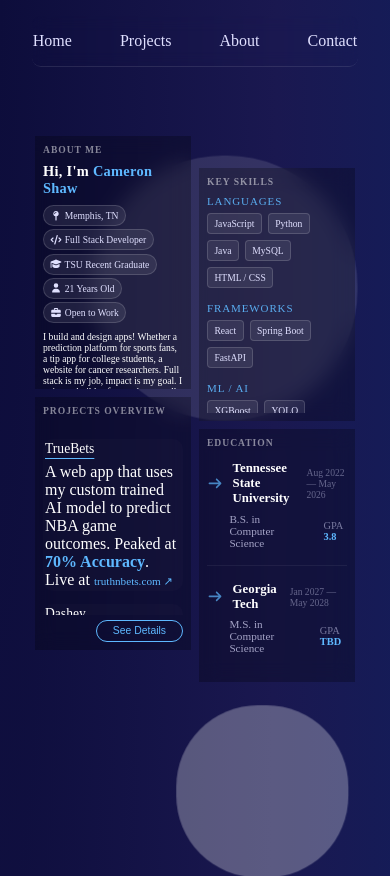
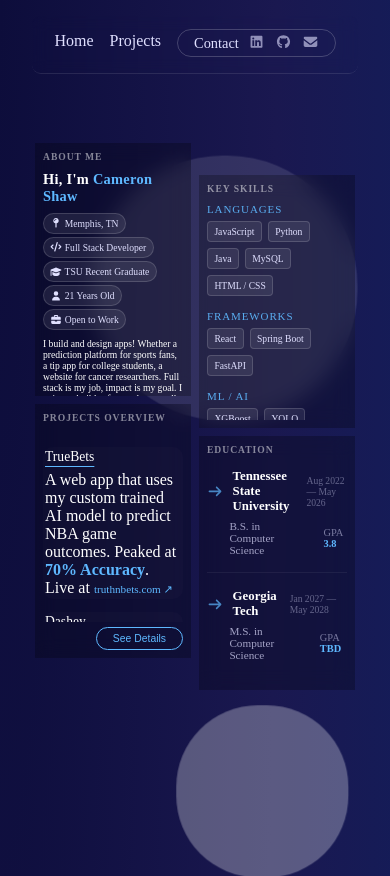
Before and after one commit to Cshaw25/cameron-portfolio, a React (Vite) app: page / in a window 390 px wide. Shown: the top 876 px of the page. Built offline with nearby package versions, Linux system fonts and the light colour scheme.

Commit message:
changed responsive desgin in about section

```diff
--- a/src/components/Nav.jsx
+++ b/src/components/Nav.jsx
@@ -1,15 +1,30 @@
 import React from 'react';
 import '../styles/Nav.css'
+import { FontAwesomeIcon } from '@fortawesome/react-fontawesome';
+import { faEnvelope } from '@fortawesome/free-solid-svg-icons';
+import { faLinkedin, faGithub } from '@fortawesome/free-brands-svg-icons';
 
 function Nav(){
 
   return (
     <nav>
         <ul>
-            <li><a href="/">Home</a></li>
-            <li><a href="/projects">Projects</a></li>
-            <li><a href="/about">About</a></li>
-            <li><a href="/contact">Contact</a></li>
+            <li><a href="#home">Home</a></li>
+            <li><a href="#projects">Projects</a></li>
+            <li><a className="abt-btn" href="#about">About</a></li>
+            <li className="nav-contact">
+                <a className="nav-contact-link">Contact</a>
+                <a href="https://www.linkedin.com/in/cameron-shaw-9bb847215" target="_blank" rel="noreferrer" className="nav-icon">
+                    <FontAwesomeIcon icon={faLinkedin} />
+                </a>
+                <a href="https://github.com/cshaw25" target="_blank" rel="noreferrer" className="nav-icon">
+                    <FontAwesomeIcon icon={faGithub} />
+                </a>
+                <a href="mailto:came980@gmail.com" className="nav-icon">
+                    <FontAwesomeIcon icon={faEnvelope} />
+                </a>
+            </li>
+
         </ul>
     </nav>
   );
--- a/src/pages/About.jsx
+++ b/src/pages/About.jsx
@@ -55,7 +55,7 @@ function About() {
                 <div className="about-para-container fade-up" ref={contentRef}>
                     <span className="about-name">Hey I'm Cameron Shaw</span>
                     <div className="about-name-underline"/>
-                    <p>
+                    <p className="about-para">
                         I'm from Memphis, Tennessee, born in New Orleans, Louisiana. I'm a recent computer science graduate from Tennessee State University, pursuing a master's degree in computer science at Georgia Tech. My main focus is in web development and AI. I have skills ranging across the full stack including Java, Python, React, and MySQL. But truthfully, I simply enjoy designing and building helpful things for people to use in their everyday lives, whether that's a web app, mobile app, or something embedded.
 
                         I was a front end developer at MVTCP, a cancer research partnership between Meharry, TSU, and Vanderbilt. I would take in requests from the Community Advisory Board, update their website with improved responsiveness, and present changes and updates to stakeholders.
--- a/src/pages/Home.jsx
+++ b/src/pages/Home.jsx
@@ -188,11 +188,11 @@ function Home() {
 
       </div>
 
-      <Experience />
-      <Project />
-      <Achievements />
-      <About />
-      <Contact />
+    <div id="experience"><Experience /></div>
+    <div id="projects"><Project /></div>
+    <div id="achievements"><Achievements /></div>
+    <div id="about"><About /></div>
+    <div id="contact"><Contact /></div>
 
     </main>
   );
--- a/src/styles/About.css
+++ b/src/styles/About.css
@@ -6,6 +6,11 @@
     min-height: 100vh;
     color: white;
     padding: 4rem 2rem;
+}
+@media (max-width: 500px) {
+    .about {
+        padding: 1rem 0rem;   /* makes paragraph not over extend vertically and not use all horzontal space  */
+    }
 }
 .header{
     color: white;
@@ -44,9 +49,15 @@
     align-items: center;
     gap: 4rem;
     width: 100%;
-    max-width: 1100px;
+    max-width: min(73vw, 1400px);
     padding: 2rem;
 }
+@media (max-width: 500px) {
+    .about-content {
+        padding: 0.5rem;
+    }
+}
+
 
 .about-para-container {
     flex: 2;
@@ -96,7 +107,7 @@
     margin-bottom: 1.2rem;
 }
 
-.about-image {
+.about-image {  /* the div scroller container  */
     flex: 1;
     height: 500px;
     border-radius: 12px;
@@ -109,6 +120,12 @@
     flex-direction: column;
     align-items: center;
     position: relative;
+}
+
+@media (max-width: 1100px) {
+    .about-image {
+        display:none;   /* makes paragraph not over extend vertically and not use all horzontal space  */
+    }
 }
 
 .mobile-top {
--- a/src/styles/App.css
+++ b/src/styles/App.css
@@ -36,3 +36,6 @@ html {
   position: relative;
   overflow-x: hidden;
 }
+html {
+    scroll-behavior: smooth;
+}
--- a/src/styles/Contact.css
+++ b/src/styles/Contact.css
@@ -7,7 +7,7 @@
     min-height: 30vh;
     color: white;
     padding: 4rem 2rem;
-    background: rgba(0, 0, 0, 0.25);
+    background: rgba(0, 0, 0, 0.1);
     backdrop-filter: blur(10px);
     opacity: 0.9;
 }
--- a/src/styles/Nav.css
+++ b/src/styles/Nav.css
@@ -11,7 +11,7 @@ nav ul {
   justify-content: center;
   list-style: none;
   padding: 1rem;
-  gap: 3rem;
+  gap: clamp(1rem, 3vw, 3rem);
 }
 
 nav ul li a {
@@ -27,3 +27,48 @@ nav ul li a:hover {
   text-shadow: 0 0 8px rgba(255, 255, 255, 0.8),
                0 0 20px rgba(180, 180, 255, 0.5);
 }
+.nav-contact {
+    display: flex;
+    margin-top:-0.2rem;
+    align-items: center;
+    gap: 0.6rem;
+    border: 1px solid rgba(255, 255, 255, 0.2);
+    border-radius: 999px;
+    padding: 0.3rem 1rem;
+    transition: all 0.3s ease;
+    cursor: pointer;
+}
+
+.nav-contact:hover {
+    border-color: #5eb8ff;
+    box-shadow: 0 0 8px rgba(94, 184, 255, 0.2);
+}
+
+.nav-contact-link {
+    color: #e0e0ff;
+    text-decoration: none;
+    font-size: 0.9rem;
+}
+
+.nav-icon {
+    color: rgba(224, 224, 255, 0.6);
+    font-size: 0.85rem;
+    text-decoration: none;
+    transition: all 0.3s ease;
+}
+
+.nav-icon:hover {
+    color: #5eb8ff;
+    text-shadow: 0 0 8px rgba(94, 184, 255, 0.5);
+}
+
+
+@media (max-width: 400px) {
+    .abt-btn {
+        display: none;
+
+    }
+    .nav-contact{
+        margin-left: -1rem;
+    }
+}
```
